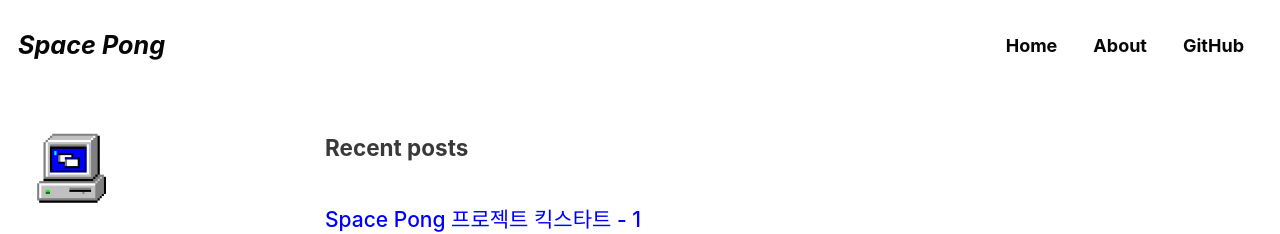
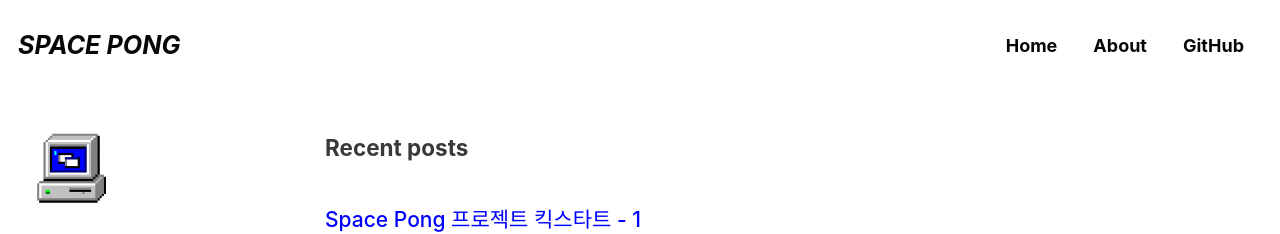
Before and after one commit to space-pong/space-pong.github.io, a Jekyll site: the page built from index.html, in a window 1280 px wide. Shown: the top 234 px of the page. Built offline with Jekyll 4.4.1, drawn with Linux system fonts in a browser that asks for light colours; cached includes are drawn as plain includes; some web fonts are replaced; the list of posts is cut into pages by our own code.

```diff
--- a/_config.yml
+++ b/_config.yml
@@ -19,7 +19,7 @@ minimal_mistakes_skin: "plum" # "default" "air", "aqua", ...
 
 # Site Settings
 locale: "ko-KR" #"en-US"
-title: "Space Pong" # 상단 헤더에 보이는 블로그 명
+title: "SPACE PONG" # 상단 헤더에 보이는 블로그 명
 title_separator: "&#124;"
 subtitle: # site tagline that appears below site title in masthead
 name: "SP Team" # 블로그 닉네임 설정
```
